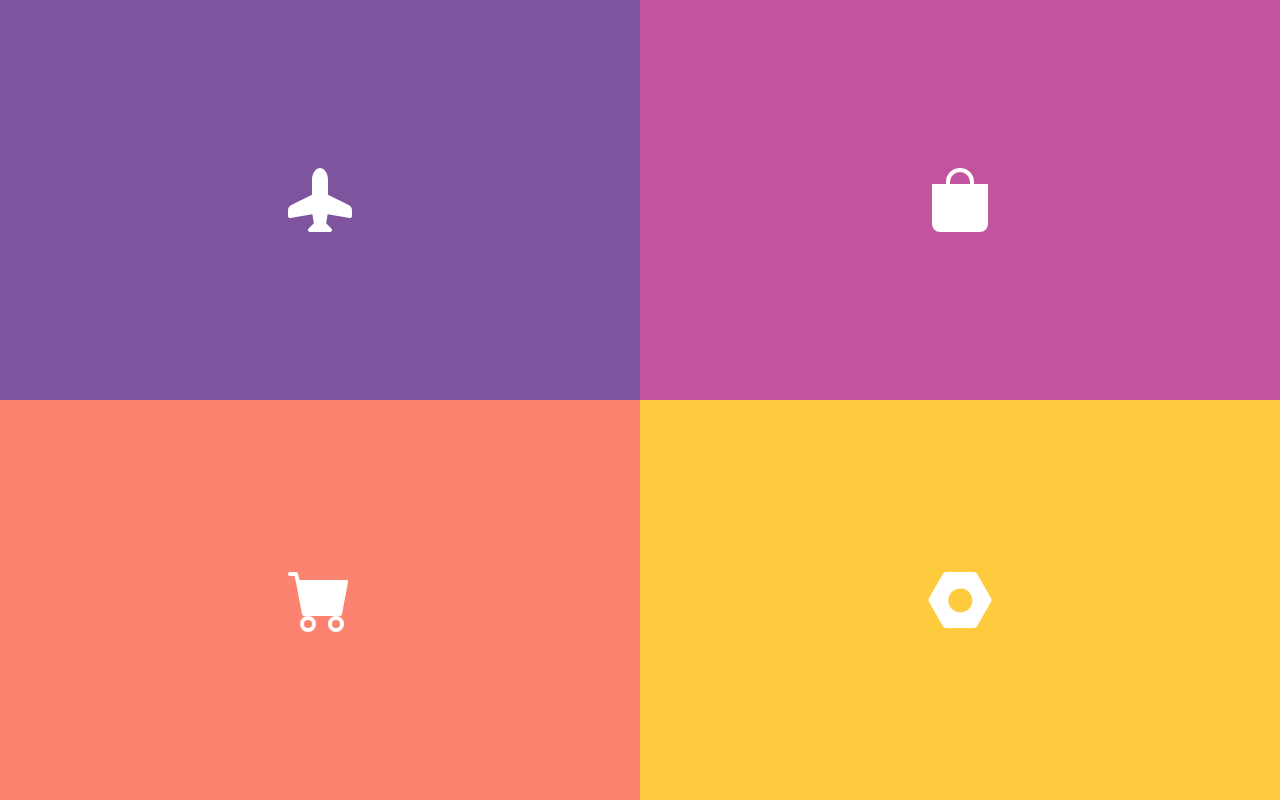
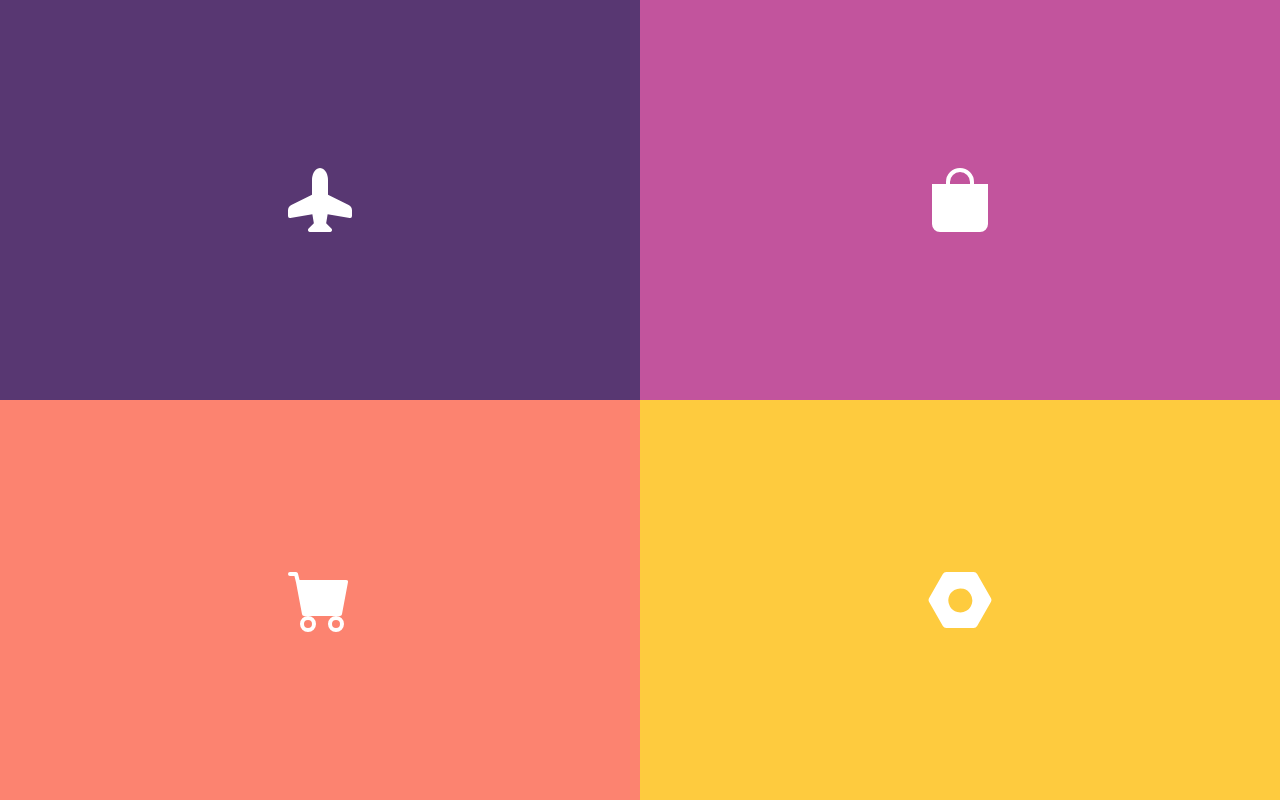
Before and after one commit to jinwu09/GContest, a Vue app in the folder frontend/: page /join/quiz/1/start in a window 1280 px wide. Built offline with nearby package versions, Linux system fonts and the light colour scheme.

Commit message:
Added hover effect

```diff
--- a/frontend/src/views/Quiz/Joiner/QuizView.vue
+++ b/frontend/src/views/Quiz/Joiner/QuizView.vue
@@ -104,16 +104,39 @@ main{
     background-color: #7E549E;
 }
 
+.box-1:hover{
+    background-color: #583772;
+    cursor: pointer;
+}
+
 .box-2 {
     background-color: #C2549D;
+}
+
+.box-2:hover {
+    background-color: #8f3972;
+    cursor: pointer;
+
 }
 
 .box-3 {
     background-color: #FC8370;
 }
 
+.box-3:hover {
+    background-color: #bd5e4f;
+    cursor: pointer;
+
+}
+
 .box-4 {
     background-color: #FECB3E;
+}
+
+.box-4:hover {
+    background-color: #b69028;
+    cursor: pointer;
+
 }
 
 .icon {
```
